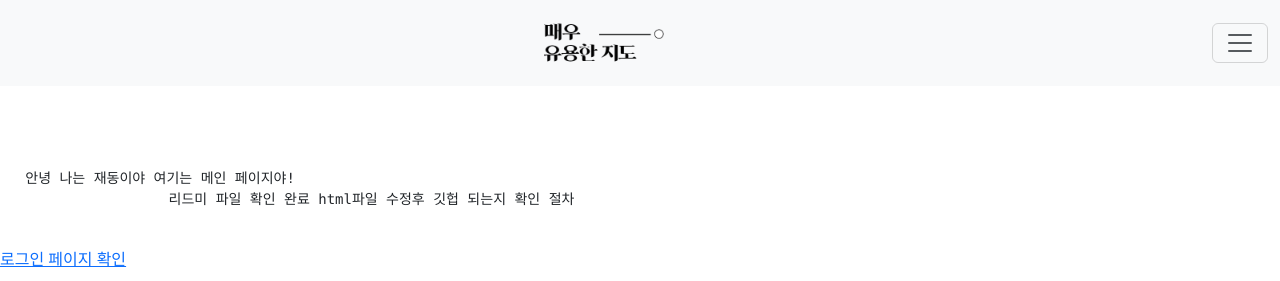
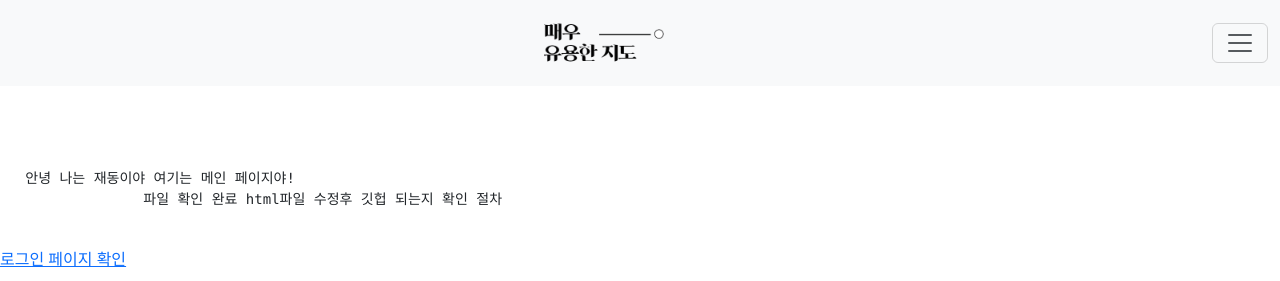
Before and after one commit to yanggogi1423/Very_Useful_Map, a plain HTML site: page index.html in a window 1280 px wide. Shown: the top 281 px of the page. Drawn offline with nearby package versions, Linux system fonts and the light colour scheme.

Commit message:
feature/roulette

```diff
--- a/index.html
+++ b/index.html
@@ -33,7 +33,7 @@
             <br>
             <br>
             <pre>   안녕 나는 재동이야 여기는 메인 페이지야!
-                    리드미 파일 확인 완료 html파일 수정후 깃헙 되는지 확인 절차
+                 파일 확인 완료 html파일 수정후 깃헙 되는지 확인 절차
             </pre>
 
             <a href="./login_system/login.html"><p>로그인 페이지 확인</p></a>
```
